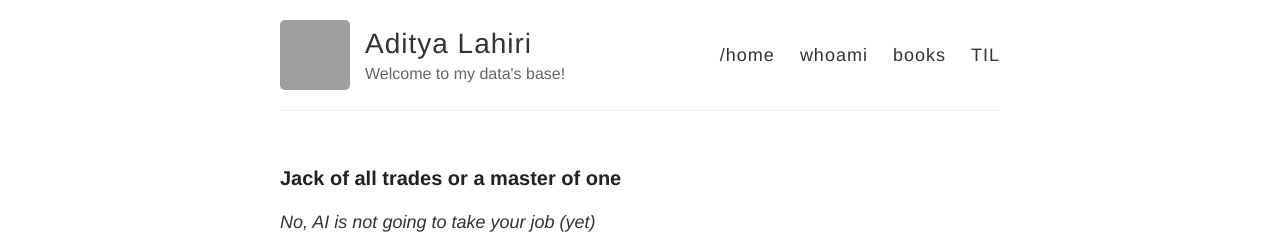
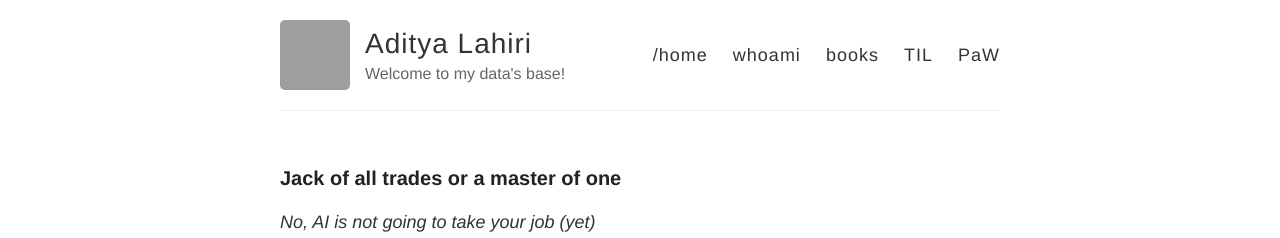
Before and after one commit to adityalahiri/adityalahiri.github.io, a Jekyll site: the page built from index.html, in a window 1280 px wide. Shown: the top 238 px of the page. Built offline with Jekyll 4.4.1, drawn with Linux system fonts in a browser that asks for light colours; grey boxes are pictures that could not be loaded.

Commit message:
Update to add Paper A Week (PaW) tab

```diff
--- a/_layouts/default.html
+++ b/_layouts/default.html
@@ -31,6 +31,7 @@
             <a href="{{ site.baseurl }}/about">whoami</a>
             <a href="{{ site.baseurl }}/reading_list">books</a>
             <a href="{{ site.baseurl }}/TIL">TIL</a>
+            <a href="https://arrayslayer.gitbook.io/paw/">PaW</a>
           </nav>
         </header>
       </div>
```
